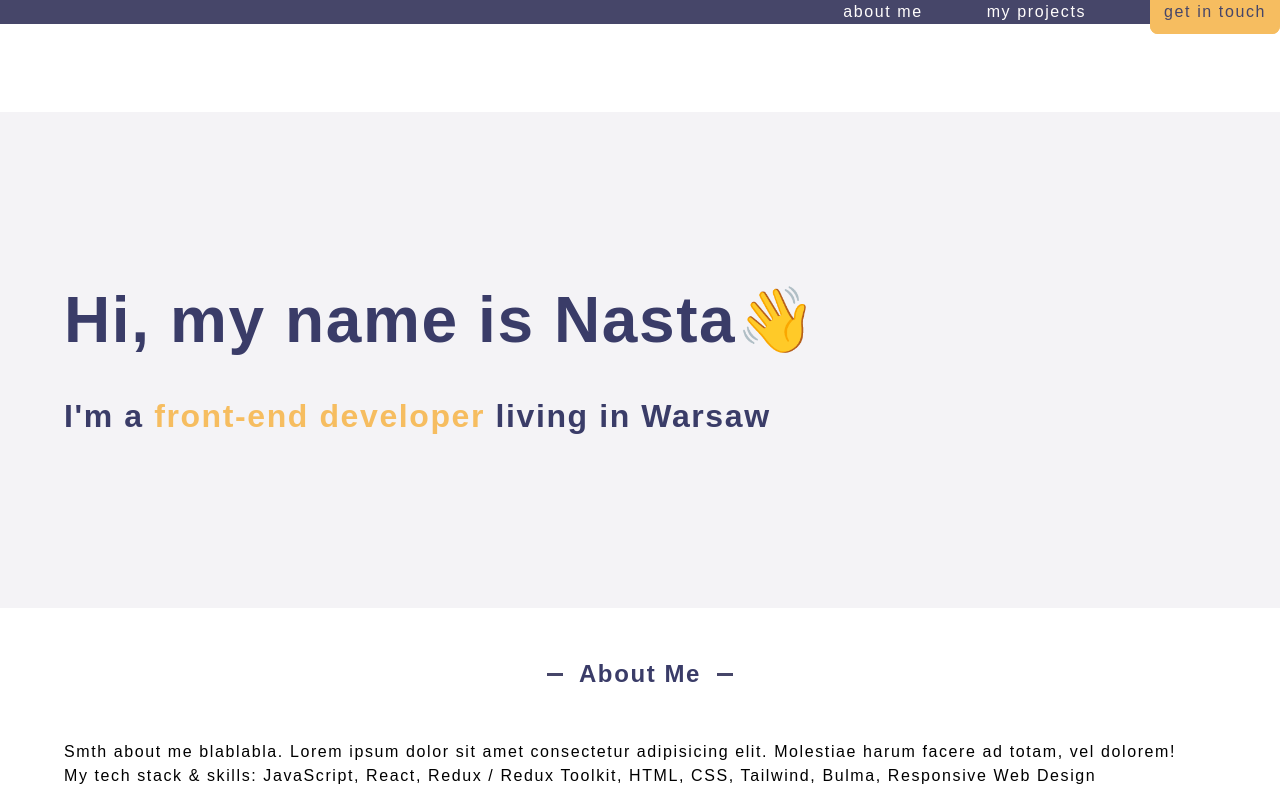
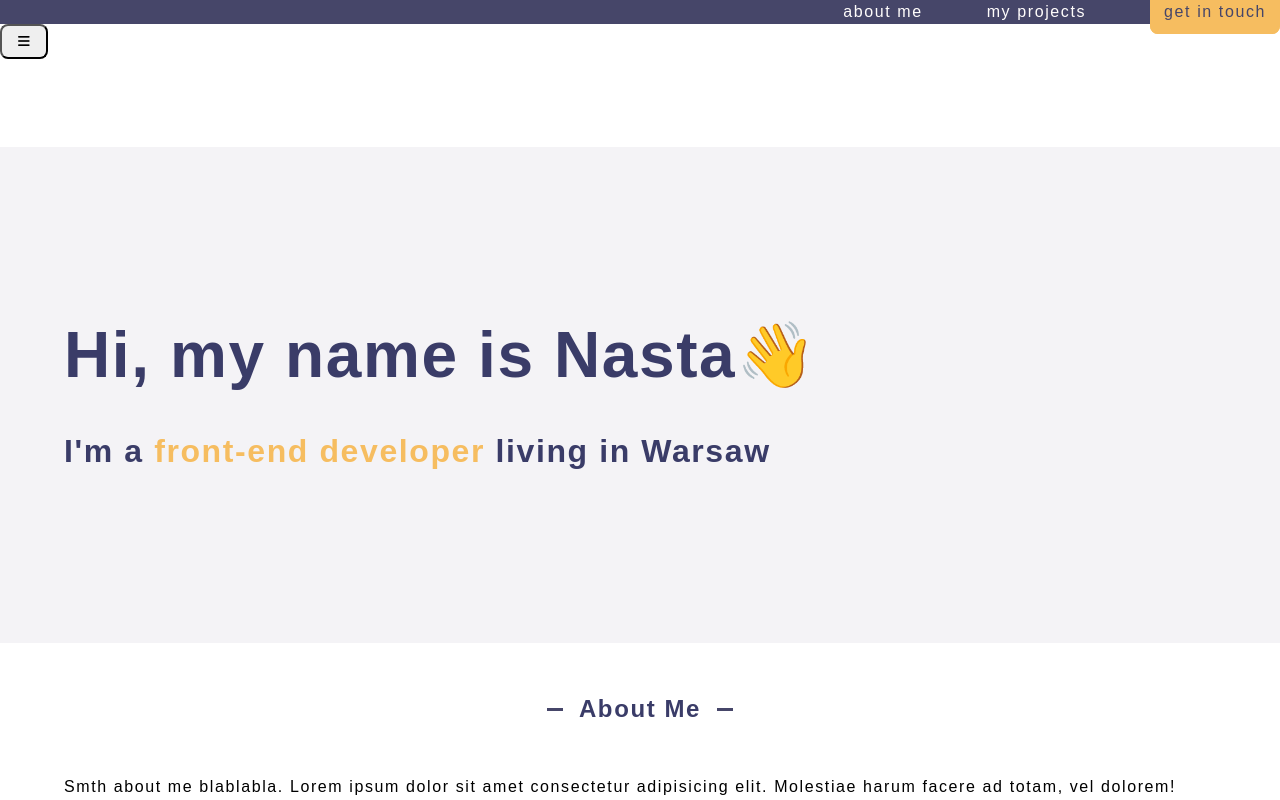
Before and after one commit to pl0tka/portfolio, a React (Vite) app: page / in a window 1280 px wide. Shown: the top 800 px of the page. Built offline with nearby package versions, Linux system fonts and the light colour scheme; a web font is replaced by a local one.

Commit message:
Add nav toggle behaviour

```diff
--- a/src/components/Header.js
+++ b/src/components/Header.js
@@ -1,13 +1,24 @@
 import React from 'react';
 import Nav from './Nav';
 import NavToggler from './NavToggler';
+import { useState } from 'react';
 
 function Header() {
+  const [showNav, setShowNav] = useState(false);
+
+  const toggleNav = (isShown) => {
+    setShowNav(isShown);
+  };
+
   return (
     <header className="header">
-      <p className="header-logo">huseva</p>
-      <Nav />
-      <NavToggler />
+      <div className="header-container">
+        <div className="header-logo-toggler">
+          <p className="header-logo">huseva</p>
+          <NavToggler onToggle={toggleNav} isShown={showNav} />
+        </div>
+        <Nav isShown={showNav} />
+      </div>
     </header>
   );
 }
--- a/src/components/Nav.js
+++ b/src/components/Nav.js
@@ -1,8 +1,14 @@
 import React from 'react';
 
-function Nav() {
+function Nav({ isShown }) {
+  let navClassShow = '';
+
+  if (isShown) {
+    navClassShow = 'nav-show';
+  }
+
   return (
-    <nav className="nav">
+    <nav className={`nav ${navClassShow}`}>
       <ul className="nav-list">
         <li className="nav-list-item">
           <a href="#about">about me</a>
--- a/src/components/NavToggler.js
+++ b/src/components/NavToggler.js
@@ -1,9 +1,13 @@
 import React from 'react';
 
-function NavToggler() {
+function NavToggler({ onToggle, isShown }) {
+  const handleClick = () => {
+    onToggle(!isShown);
+  };
+
   return (
-    <button className="nav-toggler">
-      <i className="togger-icon fa-solid fa-bars"></i>
+    <button onClick={handleClick} className="header-toggler">
+      <i className="header-toggler-icon fa-solid fa-bars"></i>
     </button>
   );
 }
```
